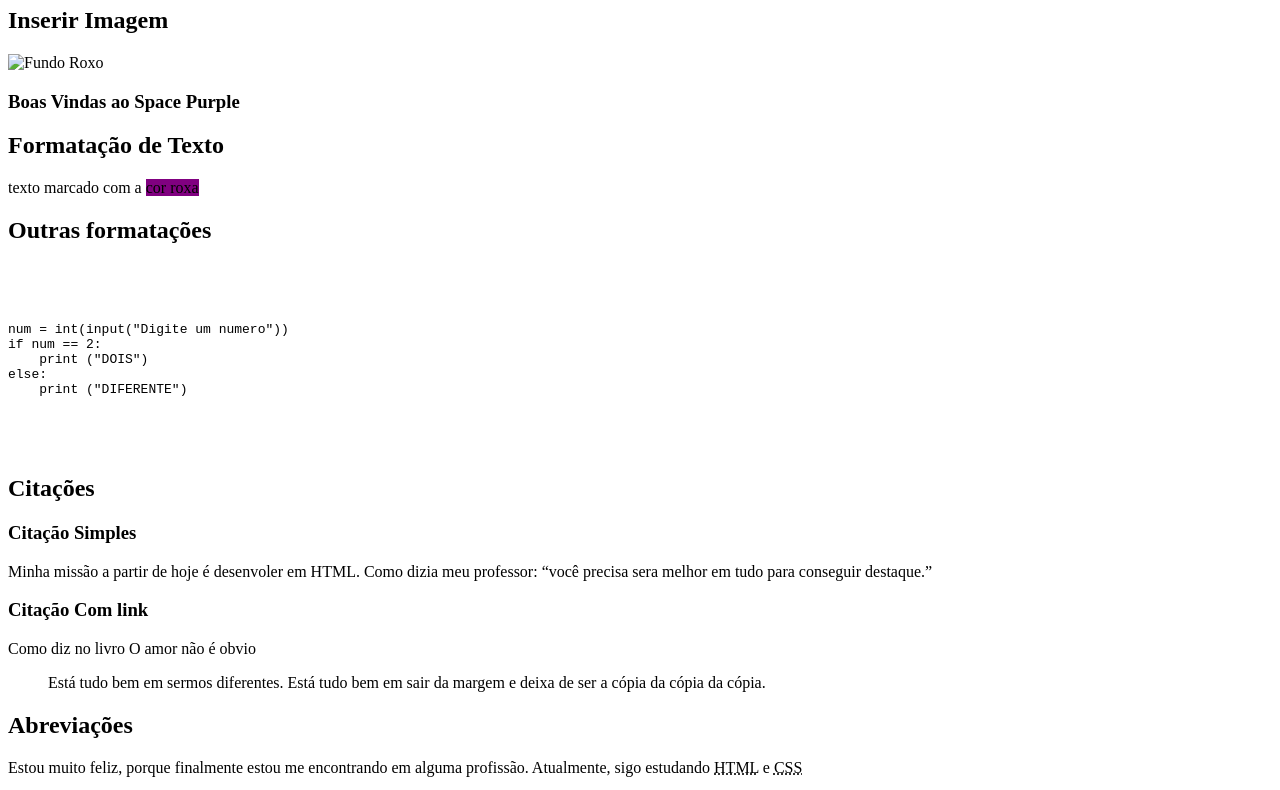
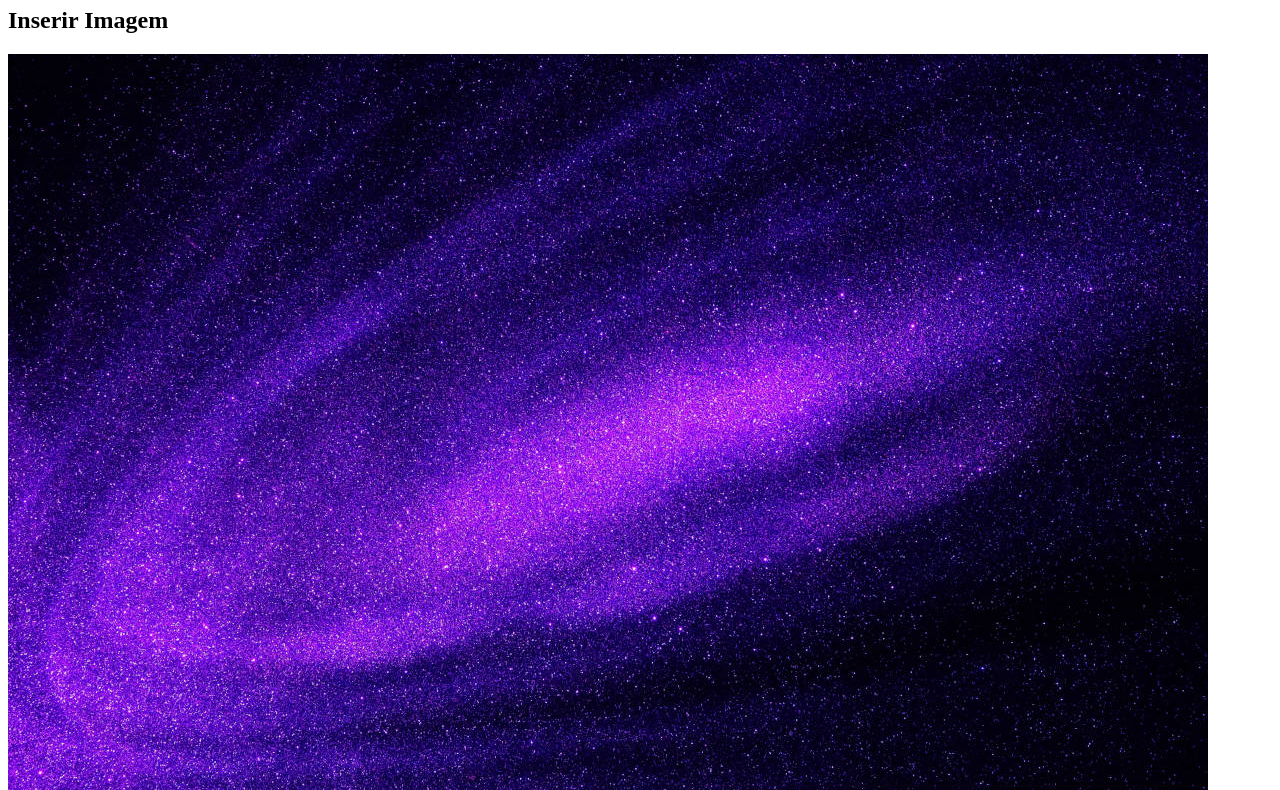
Before and after one commit to diannecarolayne/Primeiro-Repositorio, a plain HTML site: page Exercicio/index.html in a window 1280 px wide. Shown: the part 73-863 px from the top of the page. Drawn offline with Linux system fonts and the light colour scheme.

Commit message:
primeiros styles

```diff
--- a/Exercicio/index.html
+++ b/Exercicio/index.html
@@ -5,11 +5,12 @@
     <meta name="viewport" content="width=device-width, initial-scale=1.0">
     <title>Exercicio HTML</title>
     <link rel="shortcut icon" href="favicon/favicon.ico" type="image/x-icon">
+
 </head>
 <body>
     <h1>Testando Tags HTML</h1>
     <h2>Inserir Imagem</h2>
-   <img src="purple1200.jpg" alt="Fundo Roxo">
+   <img src="imagens/purple1200.jpg" alt="Fundo Roxo">
    <h3>Boas Vindas ao Space Purple</h3>
    <h2>Formatação de Texto</h2>
 <p> texto marcado com a <mark style="background-color: purple;" >cor roxa</mark> </p>
--- /dev/null
+++ b/Exercicio/style.css
@@ -0,0 +1,6 @@
+*{
+    height: 100%; /*configuração global*/
+}
+body{
+    background-image: linear-gradient(top, purple, black );
+}
--- /dev/null
+++ b/styles/style.css
@@ -0,0 +1,8 @@
+*{ /*configuração global*/
+    height: 100%;
+}
+
+body {
+    background-image: linear-gradient(to bottom, purple, black);
+    background-attachment: fixed; /* deixa o gradiente fixo*/
+}
```
Also changed, not shown: styles/index.html (added, +17 -0 lines).
